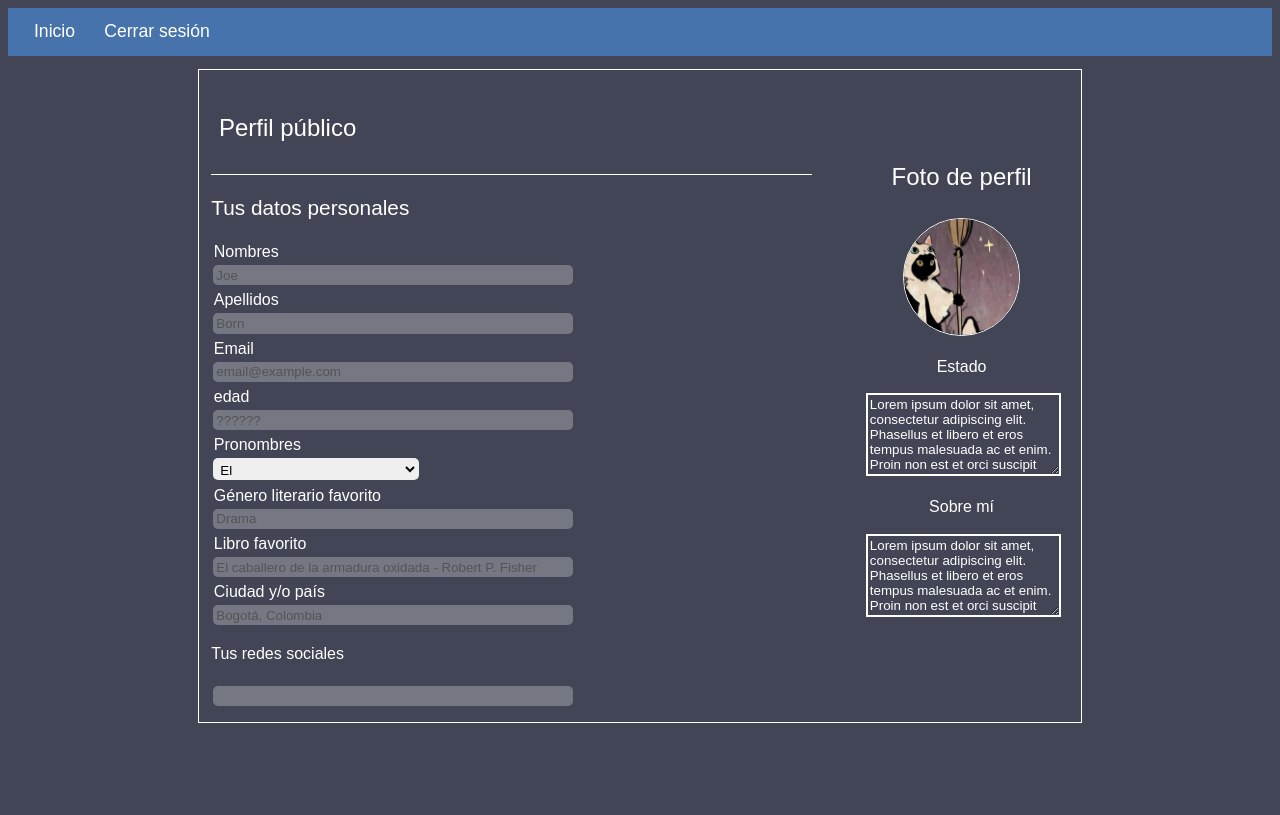
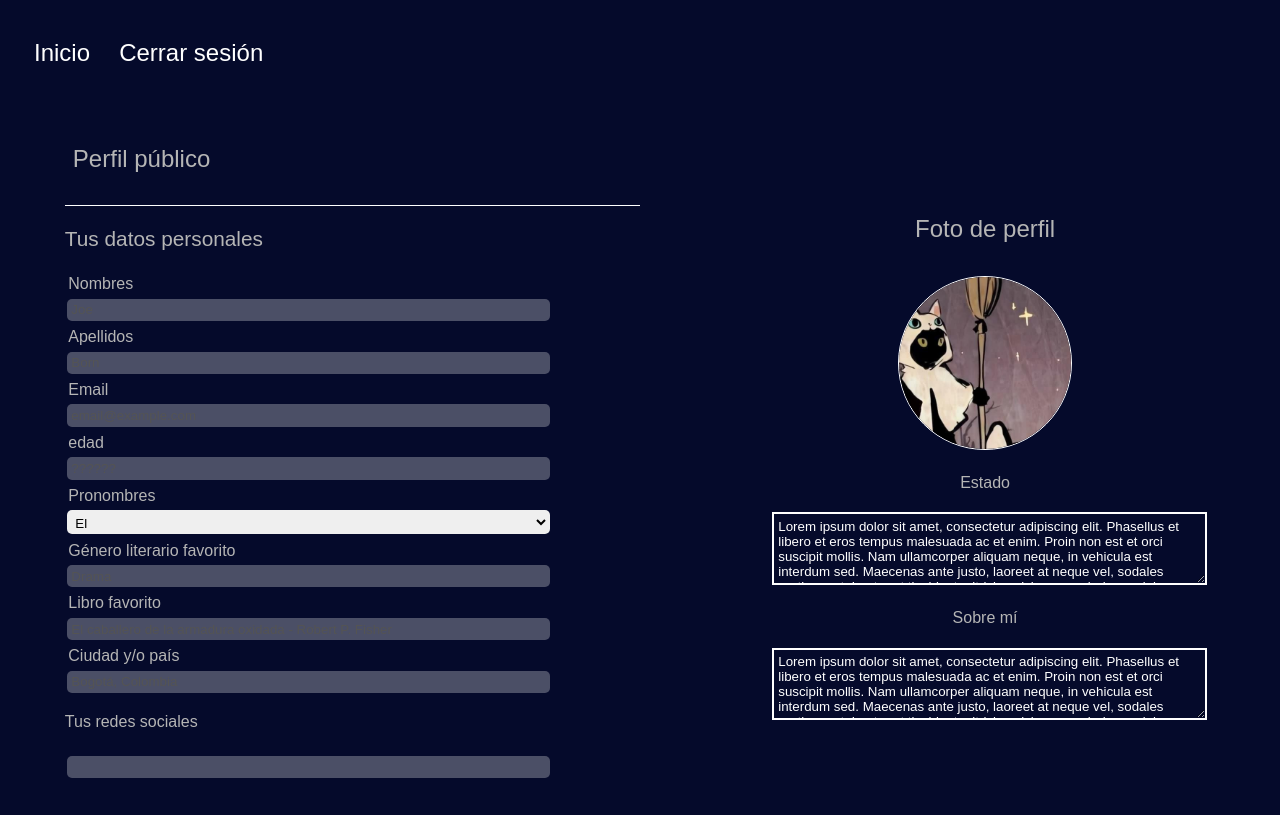
Before and after one commit to FatFrogDev/FatFrogDev.github.io, a plain HTML site: page View/perfil.html in a window 1280 px wide. Drawn offline with Linux system fonts and the light colour scheme.

Commit message:
Profile view changes

```diff
--- a/Assets/css/Syles.css
+++ b/Assets/css/Syles.css
@@ -3,33 +3,50 @@
     box-sizing: border-box;
     font-family: Arial;
 }
+/*
+- A79CF1
+- 8D73BC
+- A1687F
+- 5556CA
+- 402E51
+040229
+*/
 body
 {
-    background-color: #414555;
+    background-color: #050a2b;
 }
 p
 {
-    color:#ffff;
+    color:#b5b5b5;
 }
+h1, h3
+{
+    color:#b5b5b5;
+}
+
 nav
 {
     box-sizing: border-box;
     width:100%;
     height:100%;
     padding:1%;
-    background-color: #4773ac;
-    border:solid 0.1rem #0000;
-
+    background-color:transparent;
+    border:solid 0.1rem transparent;
+    margin-top: 2%;
 }
 label, legend
 {
-    color:#ffff;
+    color:#b5b5b5;
+}
+main
+{
+    margin-top: 0.5%;
 }
 .title
 {
     font-size: 150%;
     padding: 1%;
-    color:#ffff;
+    color:#b5b5b5;
     text-decoration: none;
 }
 .subtitle
@@ -39,7 +56,7 @@ label, legend
 nav a
 {
     padding: 1%;
-    font-size: 110%;
+    font-size: 150%;
     color:#ffff;
     text-decoration: none;
 }
@@ -50,16 +67,17 @@ nav a
 }
 #ProfilePreview
 {
-    width: 70%;
-    float: left;
-    padding: 1%;
-    margin-left: 15%;
-    border: 1px solid #ffff;
-    margin-top: 1%;
+    display: inline-block;
+    width: 95%;
+    padding: 2%;
+    margin-top: 1px;
+    margin-left: 2.5%;
+    margin-right: 2.5%;
+    border: 1px solid none;
 }
 #ProfileTitleLine
 {
-    width: 70%;
+    width: 50%;
     height: 1%;
     border-bottom: 0.1rem solid #ffffff;
     position:static;
@@ -67,10 +85,10 @@ nav a
 }
 .ProfileAside
 {
-    width: 25%;
+    width: 40%;
     height: 100%;
     border: 1px solid transparent;
-    margin-top:5.2%;
+    margin-top:5.3%;
     float: right;
     padding: 1%;
 }
@@ -91,7 +109,7 @@ nav a
 }
 .ProfileInfo select
 {
-    width: 40%;
+    width: 70%;
     height: 80%;
     margin: 0.3%;
     padding: 0.5%;
@@ -126,10 +144,10 @@ nav a
 }
 .ProfilePicture
 {
-    min-width: 60%;
-    min-height: 60%;
-    max-width: 50%;
-    max-height: 50%;
+    min-width: 40%;
+    min-height: 40%;
+    max-width: 40%;
+    max-height: 40%;
     margin: 1%;
     border: 1px solid #ffff;
     border-radius:50%;
--- a/View/perfil.html
+++ b/View/perfil.html
@@ -23,9 +23,9 @@
                 <img src="../Assets/img/gato.png" alt="Foto de perfil" class="ProfilePicture" name="ProfileImage"/>
                 </div></center>
                     <p>Estado</p>
-                                <textarea name="Status"class="StatusTextarea" placeholder="Escribe algo breve, llamativo" rows="5">Lorem ipsum dolor sit amet, consectetur adipiscing elit. Phasellus et libero et eros tempus malesuada ac et enim. Proin non est et orci suscipit mollis. Nam ullamcorper aliquam neque, in vehicula est interdum sed. Maecenas ante justo, laoreet at neque vel, sodales pretium est. In at erat tincidunt, ultricies nisl non, scelerisque dolor. Pellentesque libero ipsum, volutpat sit amet nibh id, fermentum semper lectus. Duis quam quam, semper sit amet sapien in, elementum tristique risus. Curabitur convallis leo odio, et lacinia lorem sodales id. Proin imperdiet vulputate neque, at ornare quam ornare eu. Aenean eu dictum mauris. Nam a lobortis ipsum. </textarea>
+                            <textarea name="Status"class="StatusTextarea" placeholder="Escribe algo breve, llamativo" rows="4">Lorem ipsum dolor sit amet, consectetur adipiscing elit. Phasellus et libero et eros tempus malesuada ac et enim. Proin non est et orci suscipit mollis. Nam ullamcorper aliquam neque, in vehicula est interdum sed. Maecenas ante justo, laoreet at neque vel, sodales pretium est. In at erat tincidunt, ultricies nisl non, scelerisque dolor. Pellentesque libero ipsum, volutpat sit amet nibh id, fermentum semper lectus. Duis quam quam, semper sit amet sapien in, elementum tristique risus. Curabitur convallis leo odio, et lacinia lorem sodales id. Proin imperdiet vulputate neque, at ornare quam ornare eu. Aenean eu dictum mauris. Nam a lobortis ipsum. </textarea>
                     <p>Sobre mí</p>
-                            <textarea name="AboutMe"class="StatusTextarea" placeholder="Cuéntales un poco sobre tí" rows="5">Lorem ipsum dolor sit amet, consectetur adipiscing elit. Phasellus et libero et eros tempus malesuada ac et enim. Proin non est et orci suscipit mollis. Nam ullamcorper aliquam neque, in vehicula est interdum sed. Maecenas ante justo, laoreet at neque vel, sodales pretium est. In at erat tincidunt, ultricies nisl non, scelerisque dolor. Pellentesque libero ipsum, volutpat sit amet nibh id, fermentum semper lectus. Duis quam quam, semper sit amet sapien in, elementum tristique risus. Curabitur convallis leo odio, et lacinia lorem sodales id. Proin imperdiet vulputate neque, at ornare quam ornare eu. Aenean eu dictum mauris. Nam a lobortis ipsum. </textarea>
+                        <textarea name="AboutMe"class="StatusTextarea" placeholder="Cuéntales un poco sobre tí" rows="4">Lorem ipsum dolor sit amet, consectetur adipiscing elit. Phasellus et libero et eros tempus malesuada ac et enim. Proin non est et orci suscipit mollis. Nam ullamcorper aliquam neque, in vehicula est interdum sed. Maecenas ante justo, laoreet at neque vel, sodales pretium est. In at erat tincidunt, ultricies nisl non, scelerisque dolor. Pellentesque libero ipsum, volutpat sit amet nibh id, fermentum semper lectus. Duis quam quam, semper sit amet sapien in, elementum tristique risus. Curabitur convallis leo odio, et lacinia lorem sodales id. Proin imperdiet vulputate neque, at ornare quam ornare eu. Aenean eu dictum mauris. Nam a lobortis ipsum. </textarea>
     </aside>
         <div id="ProfileTitleLine">
             <p class="title">Perfil público</p>
```
Lines whose indentation alone changed are shown as unchanged.
